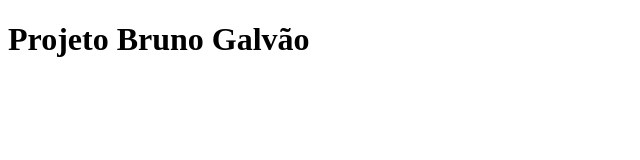
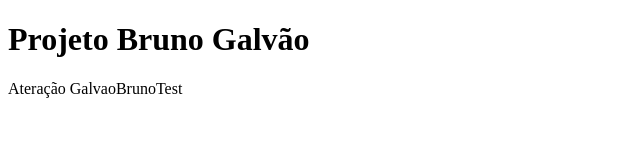
Before and after one commit to GalvaoBruno/curso-git, a plain HTML site: page index.html in a window 1280 px wide. Shown: the whole page, without its empty margins (0-640 px from the left). Drawn offline with Linux system fonts and the light colour scheme.

Commit message:
Alteração GalvaoBrunoTest

```diff
--- a/index.html
+++ b/index.html
@@ -5,5 +5,6 @@
 </head>
 <body>
 	<h1>Projeto Bruno Galvão</h1>
+	Ateração GalvaoBrunoTest
 	</body>
 </html>
```
